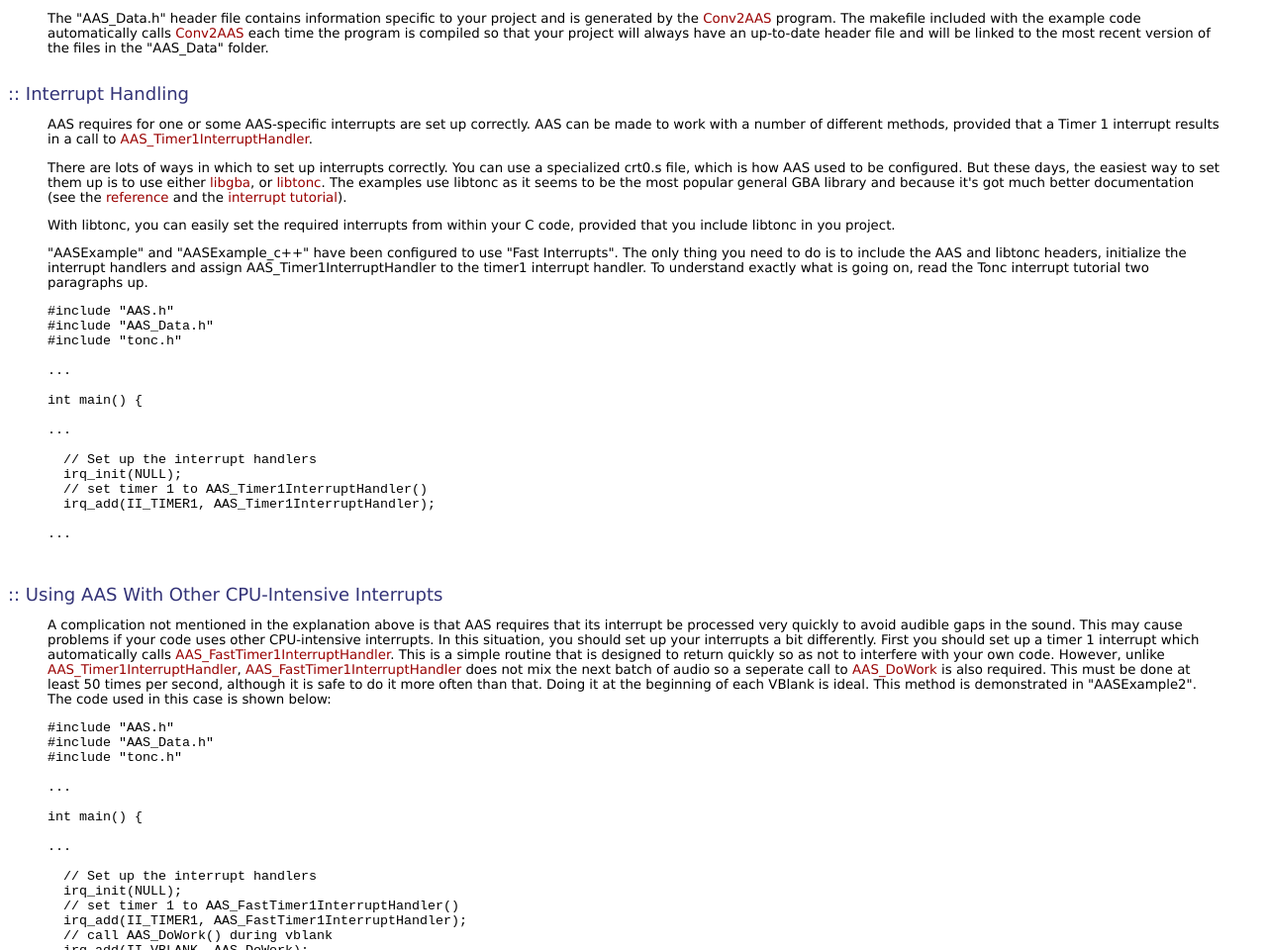
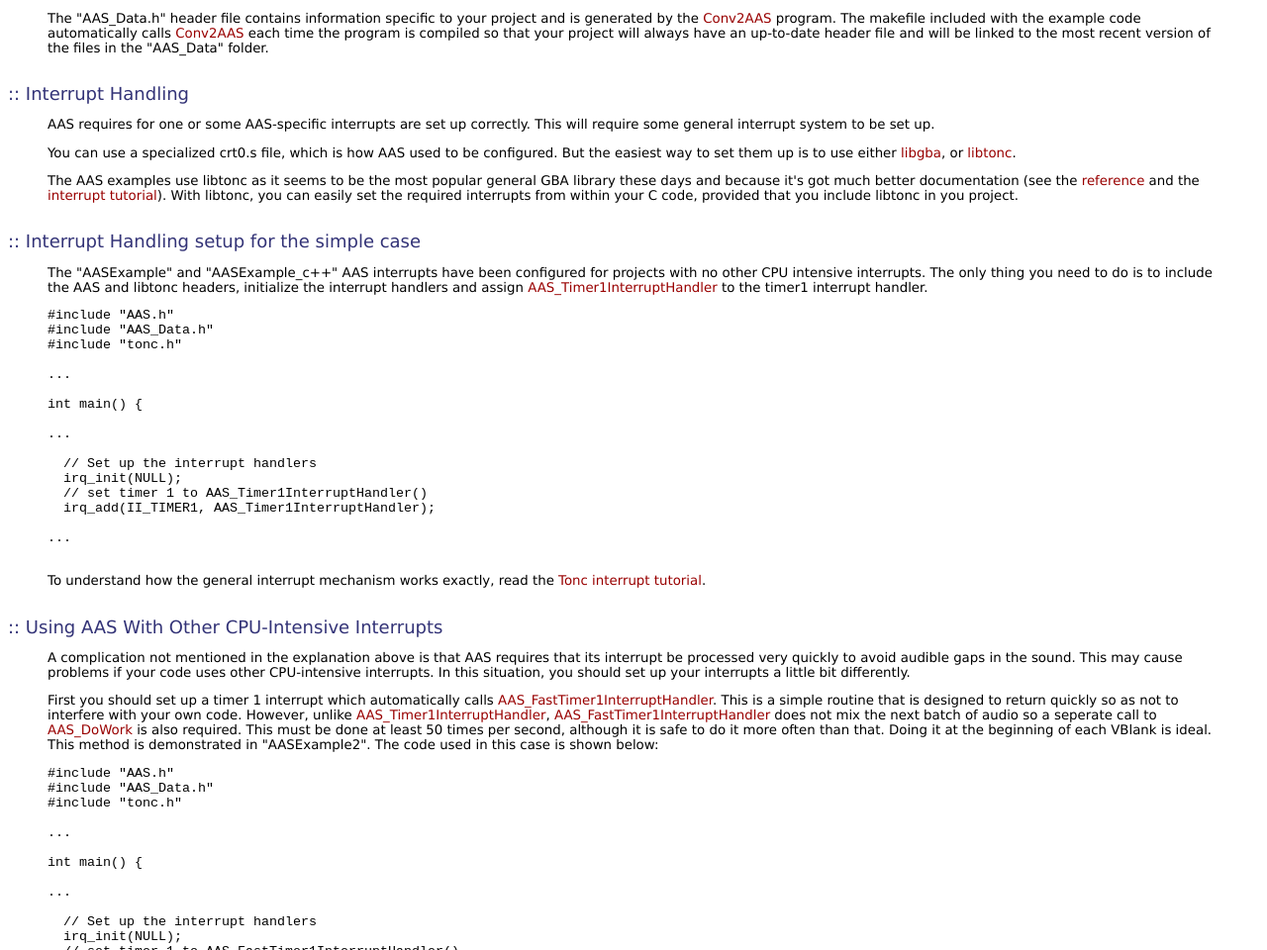
Before and after one commit to stuij/apex-audio-system, a plain HTML site: page docs/example.html in a window 1280 px wide. Shown: the part 782-1742 px from the top of the page at 99% size. Drawn offline with Linux system fonts and the light colour scheme.

Commit message:
some more rephrasing in the docs, mainly to be clearer on interrupts

```diff
--- a/docs/example.html
+++ b/docs/example.html
@@ -103,13 +103,17 @@ pre {font-family: monospace}
 <br><font size=+1 color="#333377">:: Interrupt Handling</font>
 <blockquote>
 
-<p>AAS requires for one or some AAS-specific interrupts are set up correctly. AAS can be made to work with a number of different methods, provided that a Timer 1 interrupt results in a call to <a href="api_general.html#AAS_Timer1InterruptHandler">AAS_Timer1InterruptHandler</a>.</p>
+<p>AAS requires for one or some AAS-specific interrupts are set up correctly. This will require some general interrupt system to be set up.</p>
 
-<p>There are lots of ways in which to set up interrupts correctly. You can use a specialized crt0.s file, which is how AAS used to be configured. But these days, the easiest way to set them up is to use either <a href="https://github.com/devkitPro/libgba">libgba</a>, or <a href="https://github.com/devkitPro/libtonc">libtonc</a>. The examples use libtonc as it seems to be the most popular general GBA library and because it's got much better documentation (see the <a href="https://www.coranac.com/man/tonclib">reference</a> and the <a href="https://www.coranac.com/tonc/text/interrupts.htm">interrupt tutorial</a>).</p>
+<p>You can use a specialized crt0.s file, which is how AAS used to be configured. But the easiest way to set them up is to use either <a href="https://github.com/devkitPro/libgba">libgba</a>, or <a href="https://github.com/devkitPro/libtonc">libtonc</a>.</p>
 
-<p>With libtonc, you can easily set the required interrupts from within your C code, provided that you include libtonc in you project.</p>
+<p>The AAS examples use libtonc as it seems to be the most popular general GBA library these days and because it's got much better documentation (see the <a href="https://www.coranac.com/man/tonclib">reference</a> and the <a href="https://www.coranac.com/tonc/text/interrupts.htm">interrupt tutorial</a>). With libtonc, you can easily set the required interrupts from within your C code, provided that you include libtonc in you project.</p>
 
-<p>"AASExample" and "AASExample_c++" have been configured to use "Fast Interrupts". The only thing you need to do is to include the AAS and libtonc headers, initialize the interrupt handlers and assign AAS_Timer1InterruptHandler to the timer1 interrupt handler. To understand exactly what is going on, read the Tonc interrupt tutorial two paragraphs up.</p>
+</blockquote>
+<br><font size=+1 color="#333377">:: Interrupt Handling setup for the simple case</font>
+<blockquote>
+
+<p>The "AASExample" and "AASExample_c++" AAS interrupts have been configured for projects with no other CPU intensive interrupts. The only thing you need to do is to include the AAS and libtonc headers, initialize the interrupt handlers and assign <a href="api_general.html#AAS_Timer1InterruptHandler">AAS_Timer1InterruptHandler</a> to the timer1 interrupt handler.</p>
 
 <pre>
 #include "AAS.h"
@@ -131,11 +135,15 @@ int main() {
 
 </pre>
 
+<p>To understand how the general interrupt mechanism works exactly, read the <a href="https://www.coranac.com/tonc/text/interrupts.htm">Tonc interrupt tutorial</a>.</p>
+
 </blockquote>
 <br><font size=+1 color="#333377">:: Using AAS With Other CPU-Intensive Interrupts</font>
 <blockquote>
 
-<p>A complication not mentioned in the explanation above is that AAS requires that its interrupt be processed very quickly to avoid audible gaps in the sound. This may cause problems if your code uses other CPU-intensive interrupts. In this situation, you should set up your interrupts a bit differently. First you should set up a timer 1 interrupt which automatically calls <a href="api_general.html#AAS_FastTimer1InterruptHandler">AAS_FastTimer1InterruptHandler</a>. This is a simple routine that is designed to return quickly so as not to interfere with your own code. However, unlike <a href="api_general.html#AAS_Timer1InterruptHandler">AAS_Timer1InterruptHandler</a>, <a href="api_general.html#AAS_FastTimer1InterruptHandler">AAS_FastTimer1InterruptHandler</a> does not mix the next batch of audio so a seperate call to <a href="api_general.html#AAS_DoWork">AAS_DoWork</a> is also required. This must be done at least 50 times per second, although it is safe to do it more often than that. Doing it at the beginning of each VBlank is ideal. This method is demonstrated in "AASExample2". The code used in this case is shown below:</p>
+<p>A complication not mentioned in the explanation above is that AAS requires that its interrupt be processed very quickly to avoid audible gaps in the sound. This may cause problems if your code uses other CPU-intensive interrupts. In this situation, you should set up your interrupts a little bit differently.</p>
+
+<p>First you should set up a timer 1 interrupt which automatically calls <a href="api_general.html#AAS_FastTimer1InterruptHandler">AAS_FastTimer1InterruptHandler</a>. This is a simple routine that is designed to return quickly so as not to interfere with your own code. However, unlike <a href="api_general.html#AAS_Timer1InterruptHandler">AAS_Timer1InterruptHandler</a>, <a href="api_general.html#AAS_FastTimer1InterruptHandler">AAS_FastTimer1InterruptHandler</a> does not mix the next batch of audio so a seperate call to <a href="api_general.html#AAS_DoWork">AAS_DoWork</a> is also required. This must be done at least 50 times per second, although it is safe to do it more often than that. Doing it at the beginning of each VBlank is ideal. This method is demonstrated in "AASExample2". The code used in this case is shown below:</p>
 
 <pre>
 #include "AAS.h"
```
Also changed, not shown: docs/conv2aas.html (+1 -1 lines), docs/getting_started.html (+1 -1 lines).
